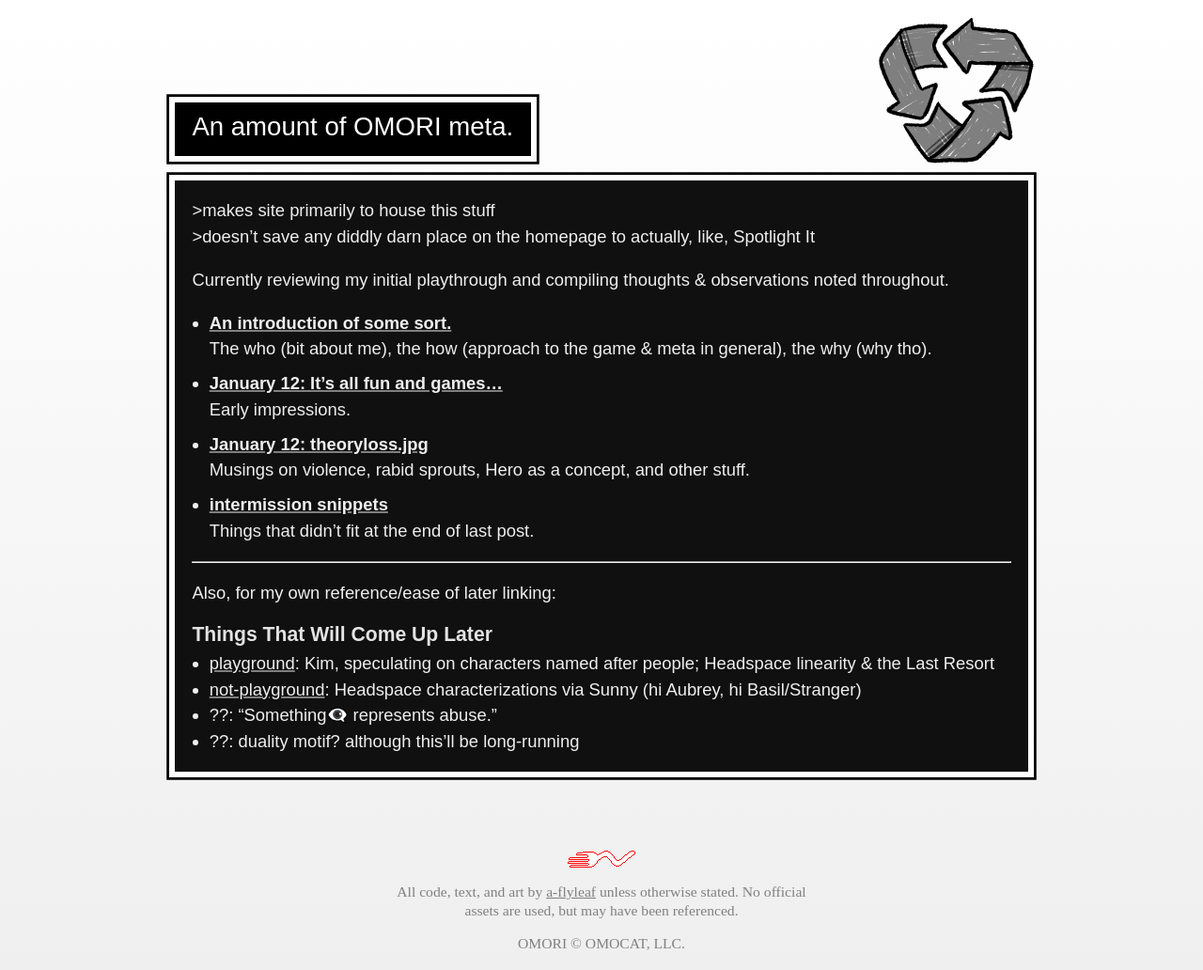
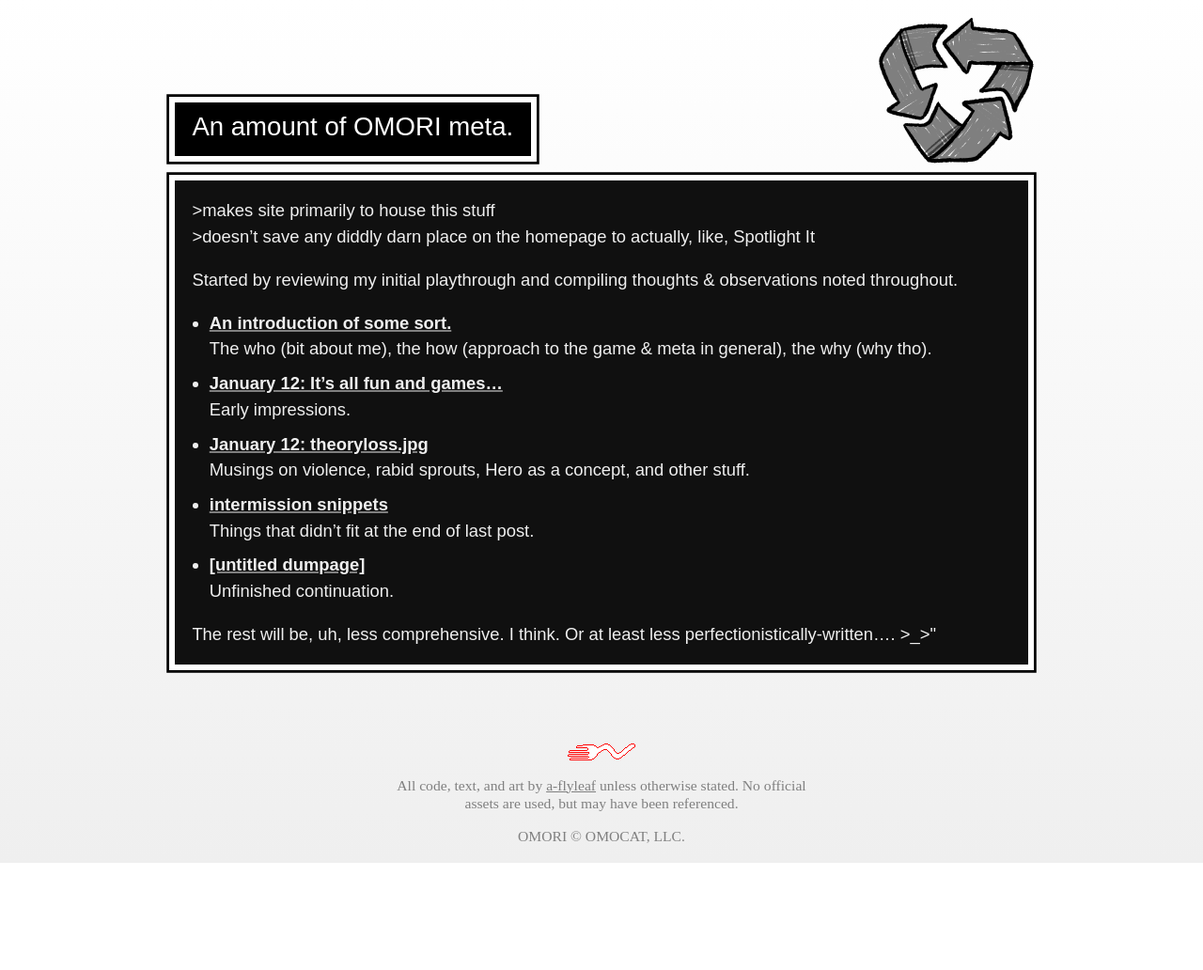
Before and after one commit to a-flyleaf/omori, a Jekyll site: the page built from meta.md, in a window 1280 px wide. Shown: the whole page at 94% size. Built offline with Jekyll 4.4.1, drawn with Linux system fonts in a browser that asks for light colours; after the commit the page ends 918 px from its top, so only the background shows below that.

Commit message:
meta: heck it have the old post

```diff
--- a/meta.md
+++ b/meta.md
@@ -11,7 +11,7 @@
 &gt;makes site primarily to house this stuff
 &gt;doesn't save any diddly darn place on the homepage to actually, like, Spotlight It
 
-Currently reviewing my initial playthrough and compiling thoughts & observations noted throughout.
+Started by reviewing my initial playthrough and compiling thoughts & observations noted throughout.
 
 - <b>[An introduction of some sort.]({%include url.html%}/meta/intropost)</b>
 The who (bit about me), the how (approach to the game & meta in general), the why (why tho).
@@ -21,12 +21,7 @@
 Musings on violence, rabid sprouts, Hero as a concept, and other stuff.
 - <b>[intermission snippets]({%include url.html%}/meta/intermission)</b>
 Things that didn't fit at the end of last post.
+- <b>[[untitled dumpage]]({%include url.html%}/meta/voicemail)</b>
+Unfinished continuation.
 
-----
-
-Also, for my own reference/ease of later linking:
-## Things That Will Come Up Later
-- [playground]({%include url.html%}/meta/playground): Kim, speculating on characters named after people; Headspace linearity & the Last Resort
-- [not-playground]({%include url.html%}/meta/not-playground): Headspace characterizations via Sunny (hi Aubrey, hi Basil/Stranger)
-- ??: "Something👁️‍🗨️ represents abuse."
-- ??: duality motif? although this'll be long-running
+The rest will be, uh, less comprehensive. I think. Or at least less perfectionistically-written.... >\_>\"
```
Also changed, not shown: _meta/2023-03-02_3notplayground.md (+1 -1 lines), _meta/2023-03-05_voicemail.md (added, +169 -0 lines), doors/METAWIP_2023-03-05_voicemail.md (deleted, +0 -106 lines), tba.md (+4 -3 lines), changelog.md.
